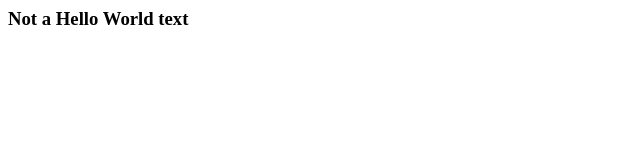
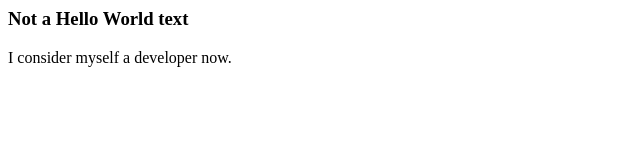
Before and after one commit to boriananikolova/QA, a plain HTML site: page index.html in a window 1280 px wide. Shown: the whole page, without its empty margins (0-640 px from the left). Drawn offline with Linux system fonts and the light colour scheme.

Commit message:
A second very important contribution to the project

```diff
--- a/index.html
+++ b/index.html
@@ -1 +1,2 @@
 <h3>Not a Hello World text</h3>
+<p>I consider myself a developer now.</p>
```
